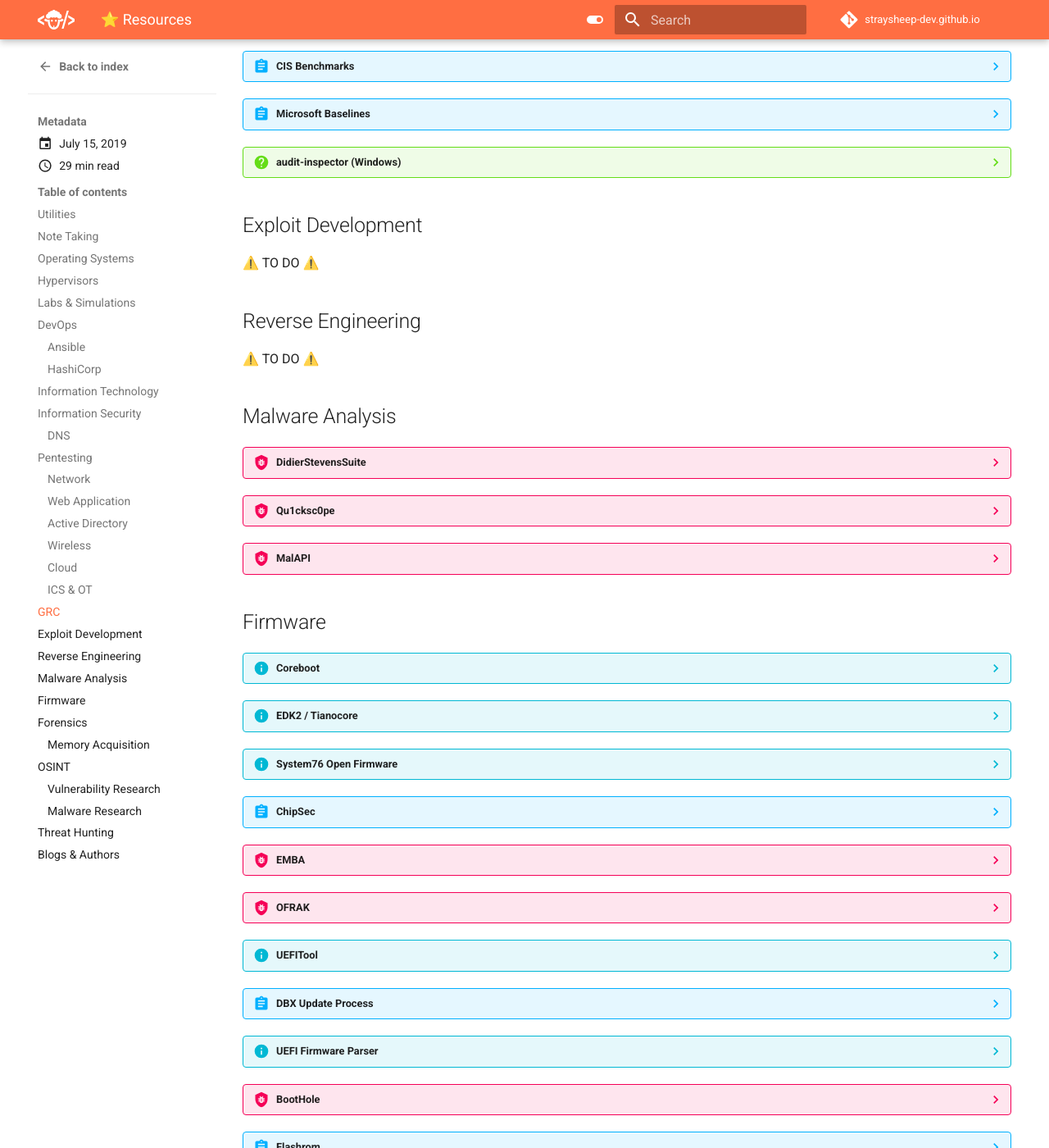
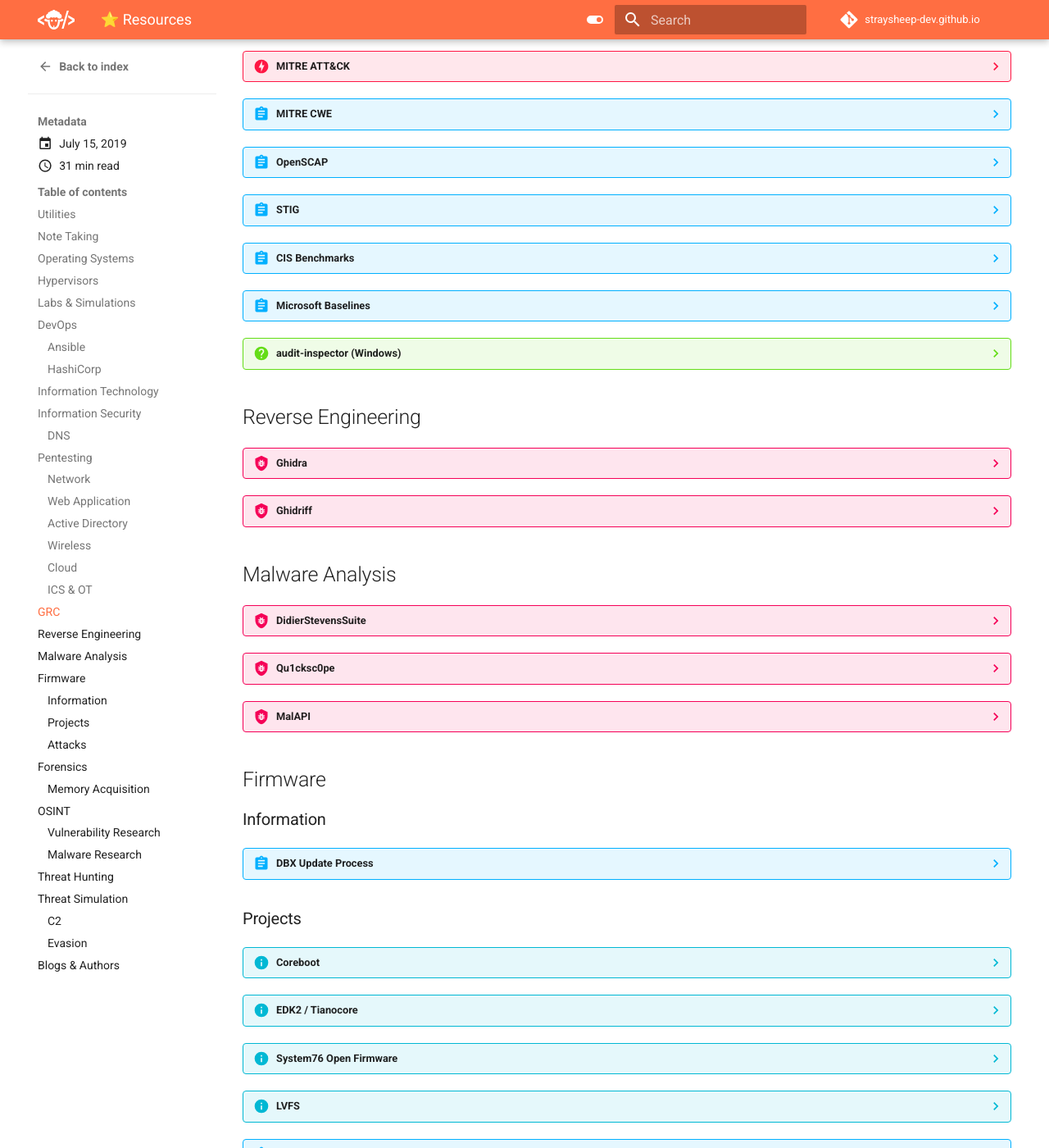
Before and after one commit to straysheep-dev/straysheep-dev.github.io, an MkDocs documentation site: the page built from docs/blog/posts/resources.md, in a window 1280 px wide and 1400 px high, scrolled down 6457 px. Shown: the whole window at 82% size. Built offline with MkDocs 1.6.1 and Material for MkDocs 9.7.7, drawn with Linux system fonts in a browser that asks for light colours; comment, search, counter and statistics services are not loaded; some of the changed text lies outside the part shown.

Commit message:
Update blog

```diff
--- a/docs/blog/posts/resources.md
+++ b/docs/blog/posts/resources.md
@@ -47,6 +47,12 @@
 	Discovered in [this SANS diary](https://isc.sans.edu/forums/diary/Unfurl%20v2025.02%20released/31716/). This tool has both a local web interface and a command line option for viewing the data returned.
 
 	- <https://github.com/obsidianforensics/unfurl>
+
+??? example "bubbletea"
+
+	> The fun, functional and stateful way to build terminal apps. A Go framework based on The Elm Architecture. Bubble Tea is well-suited for simple and complex terminal applications, either inline, full-window, or a mix of both.
+
+	- <https://github.com/charmbracelet/bubbletea>
 
 
 ## Note Taking
@@ -303,6 +309,15 @@
 	- <https://www.truenas.com/docs/>
 	- <https://www.truenas.com/download-truenas-scale/>
     - PGP Key: `C8D6 2DEF 767C 1DB0 DFF4 E6EC 358E AA91 12CF 7946`
+
+??? info "openmediavault"
+
+	> openmediavault is the next generation network attached storage (NAS) solution based on Debian Linux. It contains services like SSH, (S)FTP, SMB/CIFS, RSync and many more. Thanks to the modular design of the framework it can be enhanced via plugins. openmediavault is primarily designed to be used in home environments or small home offices, but is not limited to those scenarios. It is a simple and easy to use out-of-the-box solution that will allow everyone to install and administrate a Network Attached Storage without deeper knowledge.
+	>
+	> Note: openmediavault (like other NAS solutions) expects to have full, exclusive control over OS configuration and cannot be used within a container. Also, no graphical desktop user interface can be installed in parallel.
+
+	- <https://github.com/openmediavault/openmediavault>
+	- <https://docs.openmediavault.org/en/stable/installation/index.html>
 
 
 ## Hypervisors
@@ -599,7 +614,9 @@
 
 ??? info "Quad9 9.9.9.9"
 
-	> An open DNS recursive service for free security and high privacy.
+	> Quad9 is a free service that replaces your default ISP or enterprise Domain Name Server (DNS) configuration.
+
+	Features include DNS over TLS, HTTPS, DNSSEC, threat blocking, and more.
 
 	- <https://quad9.net/>
 
@@ -692,6 +709,15 @@
 	- <https://swisskyrepo.github.io/PayloadsAllTheThings/>
 	- <https://github.com/swisskyrepo/PayloadsAllTheThings>
 
+??? danger "JS-TAP"
+
+	> JavaScript payload and supporting software to be used as XSS payload or post exploitation implant to monitor users as they use the targeted application. Also includes a C2 for executing custom JavaScript payloads in clients, and a "mimic" feature that automatically generates custom payloads.
+
+	Trap Mode uses the [iframe trap technique](https://trustedsec.com/blog/persisting-xss-with-iframe-traps). Implant mode means you've embedded JS-TAP into a javascript file on the server after gaining access to the server.
+
+	- <https://github.com/hoodoer/JS-Tap>
+	- <https://trustedsec.com/blog/js-tap-weaponizing-javascript-for-red-teams>
+
 
 ### Active Directory
 
@@ -703,11 +729,16 @@
 
 ??? abstract "InternalAllTheThings"
 
-	> Active Directory and internal pentest cheatsheets
+	> Active Directory and internal pentest cheatsheets.
 
 	- <https://swisskyrepo.github.io/InternalAllTheThings/>
 	- <https://github.com/swisskyrepo/InternalAllTheThings>
 
+??? danger "SharpLAPS"
+
+	> Retrieve LAPS password from LDAP.
+
+	- <https://github.com/swisskyrepo/SharpLAPS>
 
 ### Wireless
 
@@ -829,15 +860,19 @@
 	- <https://github.com/blackhillsinfosec/audit-inspector>
 
 
-## Exploit Development
-
-⚠️ TO DO ⚠️
-
-
 ## Reverse Engineering
 
-⚠️ TO DO ⚠️
+??? bug "Ghidra"
 
+	> Ghidra is a software reverse engineering (SRE) framework.
+
+	- <https://github.com/NationalSecurityAgency/ghidra>
+
+??? bug "Ghidriff"
+
+	> Python Command-Line Ghidra Binary Diffing Engine.
+
+	- <https://github.com/clearbluejar/ghidriff>
 
 ## Malware Analysis
 
@@ -865,6 +900,15 @@
 
 ## Firmware
 
+### Information
+
+??? abstract "DBX Update Process"
+
+    * <https://eclypsium.com/2022/07/26/firmware-security-realizations-part-1-secure-boot-and-dbx/>
+
+
+### Projects
+
 ??? info "Coreboot"
 
     - <https://doc.coreboot.org/>
@@ -879,6 +923,13 @@
 
     - <https://github.com/system76/firmware-open>
 	- [Secure Boot support was added in 2023-04-03](https://github.com/system76/firmware-open/blob/master/docs/uefi.md)
+
+??? info "LVFS"
+
+	Linux Vendor Firmware Service.
+
+	- <https://fwupd.org/>
+	- <https://github.com/fwupd/fwupd>
 
 ??? abstract "ChipSec"
 
@@ -911,14 +962,18 @@
 
 	- <https://github.com/LongSoft/UEFITool>
 
-??? abstract "DBX Update Process"
-
-    * <https://eclypsium.com/2022/07/26/firmware-security-realizations-part-1-secure-boot-and-dbx/>
-
 ??? info "UEFI Firmware Parser"
 
 	- <https://github.com/theopolis/uefi-firmware-parser>
 
+??? abstract "Flashrom"
+
+	Read, write, edit firmware.
+
+	- <https://github.com/flashrom/flashrom>
+
+
+### Attacks
 
 ??? bug "BootHole"
 
@@ -926,18 +981,12 @@
 
     - <https://github.com/eclypsium/BootHole>
 
-??? abstract "Flashrom"
+??? danger "baton drop (CVE-2022-21894)"
 
-	Read, write, edit firmware.
+	> Windows Boot Applications allow the truncatememory setting to remove blocks of memory containing "persistent" ranges of serialised data from the memory map, leading to Secure Boot bypass.
 
-	- <https://github.com/flashrom/flashrom>
+	- <https://github.com/Wack0/CVE-2022-21894>
 
-??? info "LVFS"
-
-	Linux Vendor Firmware Service.
-
-	- <https://fwupd.org/>
-	- <https://github.com/fwupd/fwupd>
 
 ## Forensics
 
@@ -1259,6 +1308,33 @@
 	- <https://github.com/elastic/detection-rules/tree/main>
 
 
+## Threat Simulation
+
+### C2
+
+??? danger "Sliver"
+
+	> Sliver is an open source cross-platform adversary emulation/red team framework, it can be used by organizations of all sizes to perform security testing. Sliver's implants support C2 over Mutual TLS (mTLS), WireGuard, HTTP(S), and DNS and are dynamically compiled with per-binary asymmetric encryption keys.
+	>
+	> The server and client support MacOS, Windows, and Linux. Implants are supported on MacOS, Windows, and Linux (and possibly every Golang compiler target but we've not tested them all).
+
+	- <https://github.com/BishopFox/sliver>
+
+??? danger "Merlin"
+
+	>  Merlin is a cross-platform post-exploitation HTTP/2 Command & Control server and agent written in golang.
+
+	- <https://github.com/Ne0nd0g/merlin>
+
+??? danger "Mythic"
+
+	> A collaborative, multi-platform, red teaming framework.
+
+	- <https://github.com/its-a-feature/Mythic>
+
+### Evasion
+
+
 ## Blogs & Authors
 
 ??? quote "Daniel Miessler"
```
